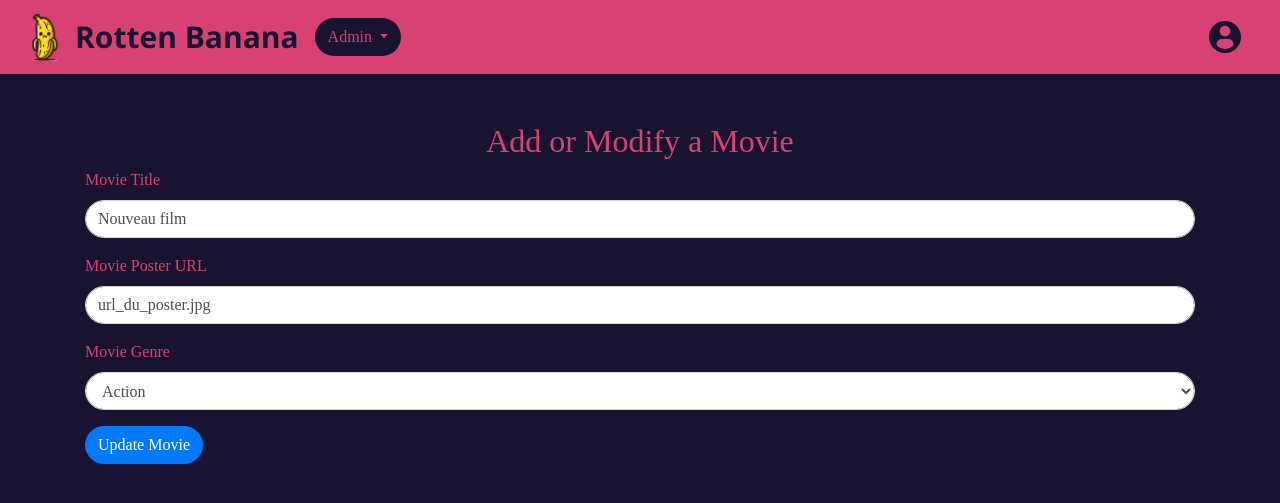
After one commit to MakhairaTCM/IUT_S2_RottenBanana, a PHP site: page /pages/edit_movie.php?movieId=1 in a window 1280 px wide. The commit adds this page. Shown: the top 503 px of the page. Run offline with PHP 8.4, Linux system fonts and the light colour scheme; data comes from the database, SQL or seed files in the repository; some libraries are stand-ins or nearby versions; some web fonts are replaced.

Commit message:
edit_movie

```diff
--- a/front/pages/adminList.php
+++ b/front/pages/adminList.php
@@ -168,7 +168,10 @@
                                         <h5 class="card-title"><?= $film['titre'];?></h5>
                                         <div class="d-flex justify-content-between align-items-center">
                                             <div class="btn-group">
-                                                <button type="button" class="btn btnRedBody mr-2 mt-auto mb-auto">Edit</button>
+                                                <button type="button" class="btn btnRedBody mr-2 mt-auto mb-auto">
+                                                    <a href="edit_movie.php?movieId=<?= $film['id_film']; ?>" class="text-white">Edit</a>
+                                                </button>
+
                                                 <form method="POST" action="">
                                                     <input type="hidden" name="movieId" value="<?= $film['id_film']; ?>">
                                                     <button type="submit" name="delete" class="btn btnRedBody mt-auto mb-auto">Delete</button>
--- /dev/null
+++ b/front/pages/edit_movie.php
@@ -0,0 +1,94 @@
+<?php
+include "../php/conexionAndClose.php";
+$conn = connect();
+
+if (isset($_GET['movieId'])) {
+    $movieId = $_GET['movieId'];
+    $stmt = $conn->prepare("SELECT * FROM Film WHERE id_film = ?");
+    $stmt->bind_param("i", $movieId);
+    $stmt->execute();
+    $result = $stmt->get_result();
+    $film = $result->fetch_assoc();
+    $stmt->close();
+    $conn->close();
+}
+?>
+
+<!DOCTYPE html>
+<html lang="en">
+<head>
+    <meta charset="UTF-8">
+    <meta name="viewport" content="width=device-width, initial-scale=1.0">
+    <title>Rotten Banana</title>
+    <link rel="stylesheet" href="https://cdn.jsdelivr.net/npm/bootstrap@4.3.1/dist/css/bootstrap.min.css" integrity="sha384-ggOyR0iXCbMQv3Xipma34MD+dH/1fQ784/j6cY/iJTQUOhcWr7x9JvoRxT2MZw1T" crossorigin="anonymous">
+    <link rel="stylesheet" href="https://code.jquery.com/ui/1.12.1/themes/base/jquery-ui.css">
+    <link rel="stylesheet" href="../css/styleFrontTheo.css">
+    <link rel="icon" href="../assets/banana.png">
+</head>
+<body>
+    <header>
+        <nav class="navbar navbar-expand-sm navbar-dark bg-third">
+            <div class="container-fluid">
+                <a class="navbar-brand" href="../index.php"><img src="../assets/banana.png" alt="" width="28"></a>
+                <a href="../index.php" class="mt-auto mb-auto text-decoration-none mr-3">
+                    <h1 class="m-0">Rotten Banana</h1>
+                </a>
+                <button class="navbar-toggler" type="button" data-toggle="collapse" data-target="#mynavbar">
+                    <span class="navbar-toggler-icon"></span>
+                </button>
+                <div class="collapse navbar-collapse justify-content-between align-items-center" id="mynavbar">
+                    <div class="dropdown">
+                        <button class="btn text-third dropdown-toggle bg-main" type="button" id="dropdownMenuButton" data-toggle="dropdown" aria-haspopup="true" aria-expanded="false">
+                            Admin
+                        </button>
+                        <div class="dropdown-menu" aria-labelledby="dropdownMenuButton">
+                            <a class="dropdown-item" href="./adminList.php">List Movies</a>
+                            <a class="dropdown-item" href="./adminModifyAdd.html">Add Movies</a>
+                            <a class="dropdown-item" href="./adminListVote.php">List Vote</a>
+                        </div>
+                    </div>
+                    <ul class="navbar-nav me-auto">
+                        <li class="nav-item text-center">
+                            <a class="nav-link" href="./login.html">
+                                <img src="../assets/loginicon.png" width="32" height="32">
+                            </a>
+                        </li>
+                    </ul>
+                </div>
+            </div>
+        </nav>
+    </header>
+    <main>
+        <section class="container mt-5">
+            <h2 class="text-center">Add or Modify a Movie</h2>
+            <form action="../php/add_movie.php" method="POST">
+                <input type="hidden" name="movieId" value="<?= $film['id_film']; ?>">
+                <div class="form-group">
+                    <label for="movieTitle">Movie Title</label>
+                    <input type="text" class="form-control" id="movieTitle" name="movieTitle" placeholder="Enter movie title" value="<?= $film['titre']; ?>" required>
+                </div>
+                <div class="form-group">
+                    <label for="movieImgSrc">Movie Poster URL</label>
+                    <input type="text" class="form-control" id="movieImgSrc" name="movieImgSrc" placeholder="Enter movie poster URL" value="<?= $film['url_poster']; ?>" required>
+                </div>
+                <div class="form-group">
+                    <label for="movieGenre">Movie Genre</label>
+                    <select class="form-control" id="movieGenre" name="movieGenre" required>
+                        <option value="Action" <?= $film['genre'] == 'Action' ? 'selected' : ''; ?>>Action</option>
+                        <option value="Comedy" <?= $film['genre'] == 'Comedy' ? 'selected' : ''; ?>>Comedy</option>
+                        <option value="Drama" <?= $film['genre'] == 'Drama' ? 'selected' : ''; ?>>Drama</option>
+                        <option value="Horror" <?= $film['genre'] == 'Horror' ? 'selected' : ''; ?>>Horror</option>
+                        <option value="Romance" <?= $film['genre'] == 'Romance' ? 'selected' : ''; ?>>Romance</option>
+                        <option value="Sci-Fi" <?= $film['genre'] == 'Sci-Fi' ? 'selected' : ''; ?>>Sci-Fi</option>
+                        <option value="Thriller" <?= $film['genre'] == 'Thriller' ? 'selected' : ''; ?>>Thriller</option>
+                    </select>
+                </div>
+                <button type="submit" class="btn btn-primary">Update Movie</button>
+            </form>
+        </section>
+    </main>
+    <script src="https://code.jquery.com/jquery-3.6.0.min.js"></script>
+    <script src="https://code.jquery.com/ui/1.12.1/jquery-ui.min.js"></script>
+    <script src="https://cdn.jsdelivr.net/npm/bootstrap@4.3.1/dist/js/bootstrap.bundle.min.js"></script>
+</body>
+</html>
```
Also changed, not shown: front/php/add_movie.php (+32 -12 lines).
